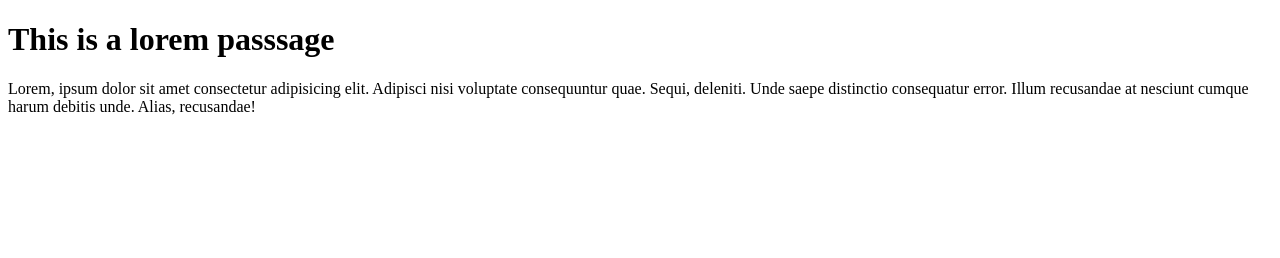
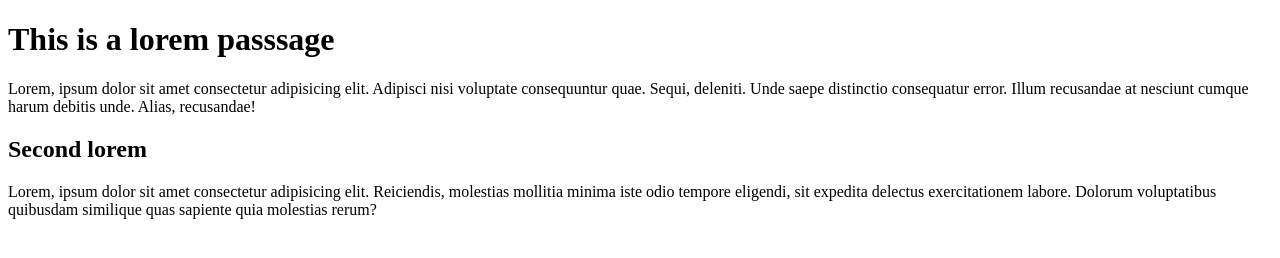
Before and after one commit to WinNKyawWilly/DevOpsLab04, a plain HTML site: page index.html in a window 1280 px wide. Drawn offline with Linux system fonts and the light colour scheme.

Commit message:
added the second lorem

```diff
--- a/index.html
+++ b/index.html
@@ -13,5 +13,13 @@
       consequatur error. Illum recusandae at nesciunt cumque harum debitis unde.
       Alias, recusandae!
     </p>
+
+    <h2>Second lorem</h2>
+    <p>
+      Lorem, ipsum dolor sit amet consectetur adipisicing elit. Reiciendis,
+      molestias mollitia minima iste odio tempore eligendi, sit expedita
+      delectus exercitationem labore. Dolorum voluptatibus quibusdam similique
+      quas sapiente quia molestias rerum?
+    </p>
   </body>
 </html>
```
